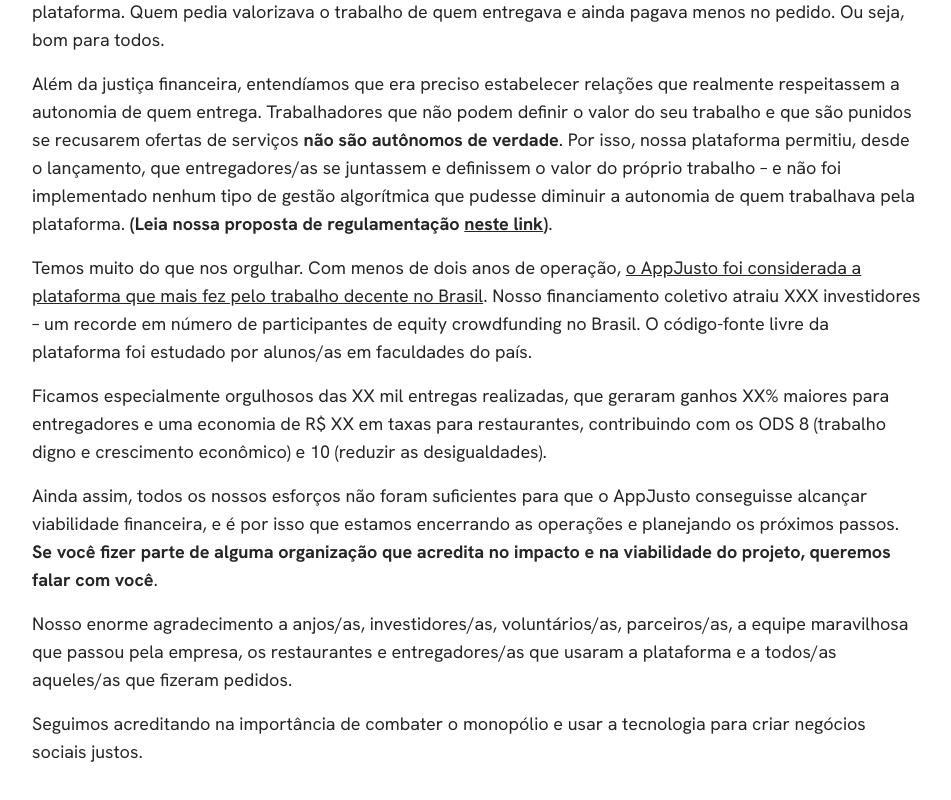
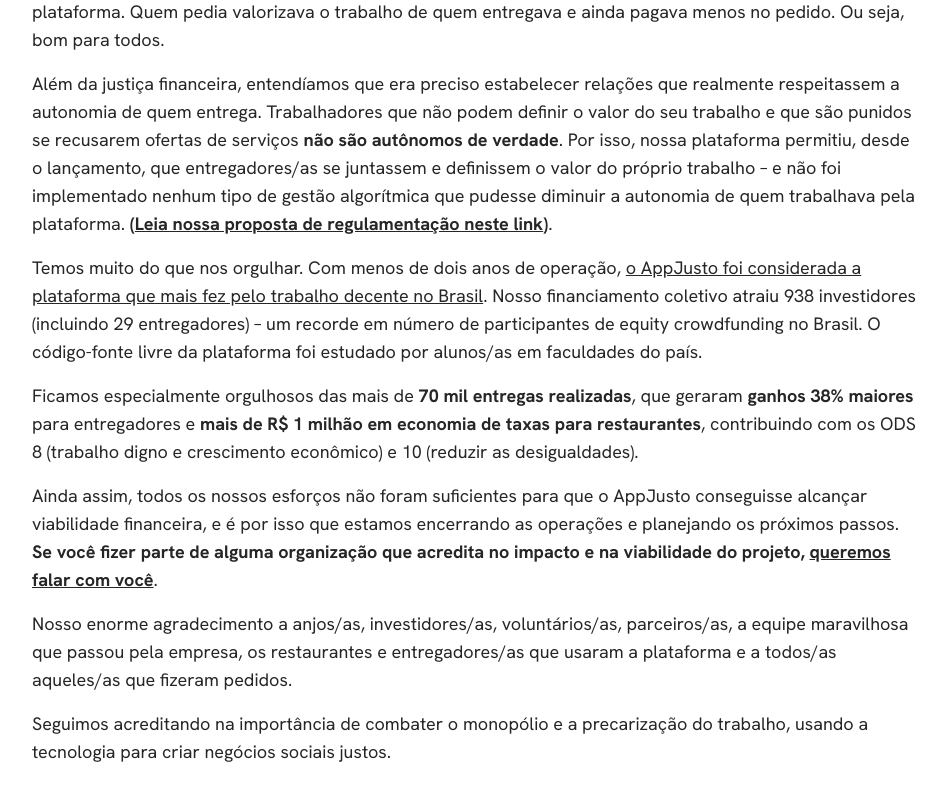
Before and after one commit to appjusto/site-shutdown, a Next.js app: page / in a window 1280 px wide. Shown: the part 470-1270 px from the top of the page, without its empty margins (163-1114 px from the left). Built offline with nearby package versions, Linux system fonts and the light colour scheme.

Commit message:
Text updates

```diff
--- a/src/app/cadastro/page.tsx
+++ b/src/app/cadastro/page.tsx
@@ -1,6 +1,4 @@
 import Header from "@/components/header";
-import Pronouncement from "@/components/pronouncement";
-import Proposal from "@/components/proposal";
 import Link from "next/link";
 
 export default function Cadastro() {
@@ -127,8 +125,11 @@
             <p>
               Com a suspensão das operações do AppJusto, ficam a experiência e
               os debates acumulados, que reuniram entregadores, pesquisadores e
-              gestores. Seguimos mobilizados e à disposição para colaborar com
-              pessoas e entidades interessadas em viabilizar propostas nesse
+              gestores. Seguimos mobilizados e{" "}
+              <Link href="mailto:contato@appjusto.com.br" className="underline">
+                à disposição para colaborar
+              </Link>{" "}
+              com pessoas e entidades interessadas em viabilizar propostas nesse
               sentido: por trabalho justo e efetivamente autônomo.
             </p>
           </div>
--- a/src/components/pronouncement.tsx
+++ b/src/components/pronouncement.tsx
@@ -3,10 +3,9 @@
 export default function Pronouncement() {
   return (
     <div className="flex flex-col gap-4">
-      <h1 className="mb-4 lg:mb-6">Encerramento das operações do AppJusto</h1>
+      <h1 className="mb-4 lg:mb-6">Suspensão das operações do AppJusto</h1>
       <p>
-        É com muito pesar que informamos o encerramento das operações do
-        AppJusto.
+        É com muito pesar que informamos a suspensão das operações do AppJusto.
       </p>
       <p>
         Nossa história começou em 2020, compartilhando a revolta de
@@ -32,9 +31,9 @@
         implementado nenhum tipo de gestão algorítmica que pudesse diminuir a
         autonomia de quem trabalhava pela plataforma.{" "}
         <strong>
-          (Leia nossa proposta de regulamentação{" "}
+          (
           <Link href="/cadastro" className="underline">
-            neste link
+            Leia nossa proposta de regulamentação neste link
           </Link>
           )
         </strong>
@@ -50,15 +49,20 @@
           o AppJusto foi considerada a plataforma que mais fez pelo trabalho
           decente no Brasil
         </Link>
-        . Nosso financiamento coletivo atraiu XXX investidores – um recorde em
-        número de participantes de equity crowdfunding no Brasil. O código-fonte
-        livre da plataforma foi estudado por alunos/as em faculdades do país.
+        . Nosso financiamento coletivo atraiu 938 investidores (incluindo 29
+        entregadores) – um recorde em número de participantes de equity
+        crowdfunding no Brasil. O código-fonte livre da plataforma foi estudado
+        por alunos/as em faculdades do país.
       </p>
       <p>
-        Ficamos especialmente orgulhosos das XX mil entregas realizadas, que
-        geraram ganhos XX% maiores para entregadores e uma economia de R$ XX em
-        taxas para restaurantes, contribuindo com os ODS 8 (trabalho digno e
-        crescimento econômico) e 10 (reduzir as desigualdades).
+        Ficamos especialmente orgulhosos das mais de{" "}
+        <strong>70 mil entregas realizadas</strong>, que geraram{" "}
+        <strong>ganhos 38% maiores</strong> para entregadores e{" "}
+        <strong>
+          mais de R$ 1 milhão em economia de taxas para restaurantes
+        </strong>
+        , contribuindo com os ODS 8 (trabalho digno e crescimento econômico) e
+        10 (reduzir as desigualdades).
       </p>
       <p>
         Ainda assim, todos os nossos esforços não foram suficientes para que o
@@ -66,7 +70,10 @@
         estamos encerrando as operações e planejando os próximos passos.{" "}
         <strong>
           Se você fizer parte de alguma organização que acredita no impacto e na
-          viabilidade do projeto, queremos falar com você
+          viabilidade do projeto,{" "}
+          <Link href="mailto:contato@appjusto.com.br" className="underline">
+            queremos falar com você
+          </Link>
         </strong>
         .
       </p>
@@ -77,8 +84,9 @@
         aqueles/as que fizeram pedidos.
       </p>
       <p>
-        Seguimos acreditando na importância de combater o monopólio e usar a
-        tecnologia para criar negócios sociais justos.
+        Seguimos acreditando na importância de combater o monopólio e a
+        precarização do trabalho, usando a tecnologia para criar negócios
+        sociais justos.
       </p>
     </div>
   );
```
